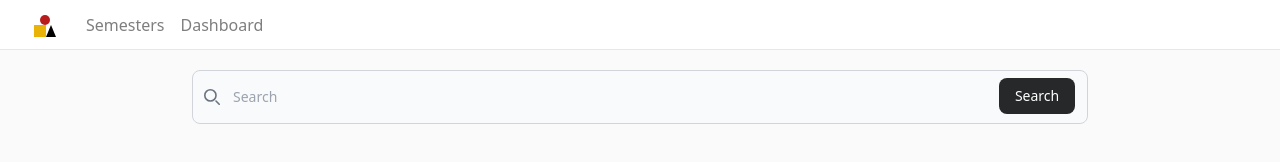
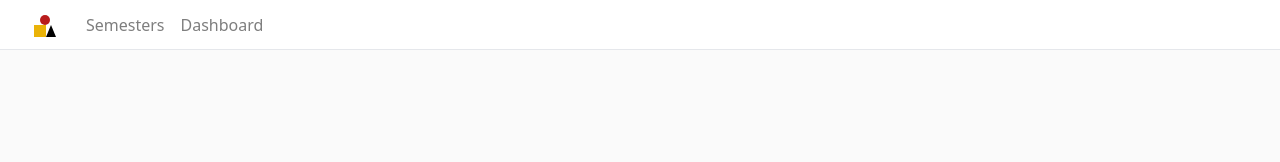
Before and after one commit to heismyke/School_visualisation_dashboard, a website: page index.html in a window 1280 px wide. Drawn offline with nearby package versions, Linux system fonts and the light colour scheme.

Commit message:
second message

```diff
--- a/index.html
+++ b/index.html
@@ -56,18 +56,7 @@
             </div>
         </div>
        </div>
-       <form>
-        <label for="default-search" class="mb-2 text-sm font-medium text-gray-900 sr-only dark:text-white">Search</label>
-        <div class="relative">
-            <div class="absolute inset-y-0 left-[10%] md:left-[15%] flex items-center pl-3 pointer-events-none">
-                <svg class="w-4 h-4 text-gray-500 dark:text-gray-400" aria-hidden="true" xmlns="http://www.w3.org/2000/svg" fill="none" viewBox="0 0 20 20">
-                    <path stroke="currentColor" stroke-linecap="round" stroke-linejoin="round" stroke-width="2" d="m19 19-4-4m0-7A7 7 0 1 1 1 8a7 7 0 0 1 14 0Z"/>
-                </svg>
-            </div>
-            <input type="search" id="default-search" class="block w-[80%] md:w-[70%] input mx-auto my-5 p-4 pl-10 text-sm text-gray-900 border border-gray-300 rounded-lg bg-gray-50 focus:ring-[#272829] focus:border-[#272829] dark:bg-gray-700 dark:border-gray-600 dark:placeholder-gray-400 dark:text-white dark:focus:ring-[#272829] dark:focus:border-[#272829]" placeholder="Search" required>
-            <button type="submit" class="text-white absolute right-[12%] md:right-[16%] bottom-2.5 bg-[#272829] hover:bg-[#272829] focus:ring-4 focus:outline-none focus:ring-blue-300 font-medium rounded-lg text-sm px-4 py-2 dark:bg-[#272829] dark:hover:bg-[#272829] dark:focus:ring-[#272829]">Search</button>
-        </div>
-    </form>
+
     </div>
 
 
```
